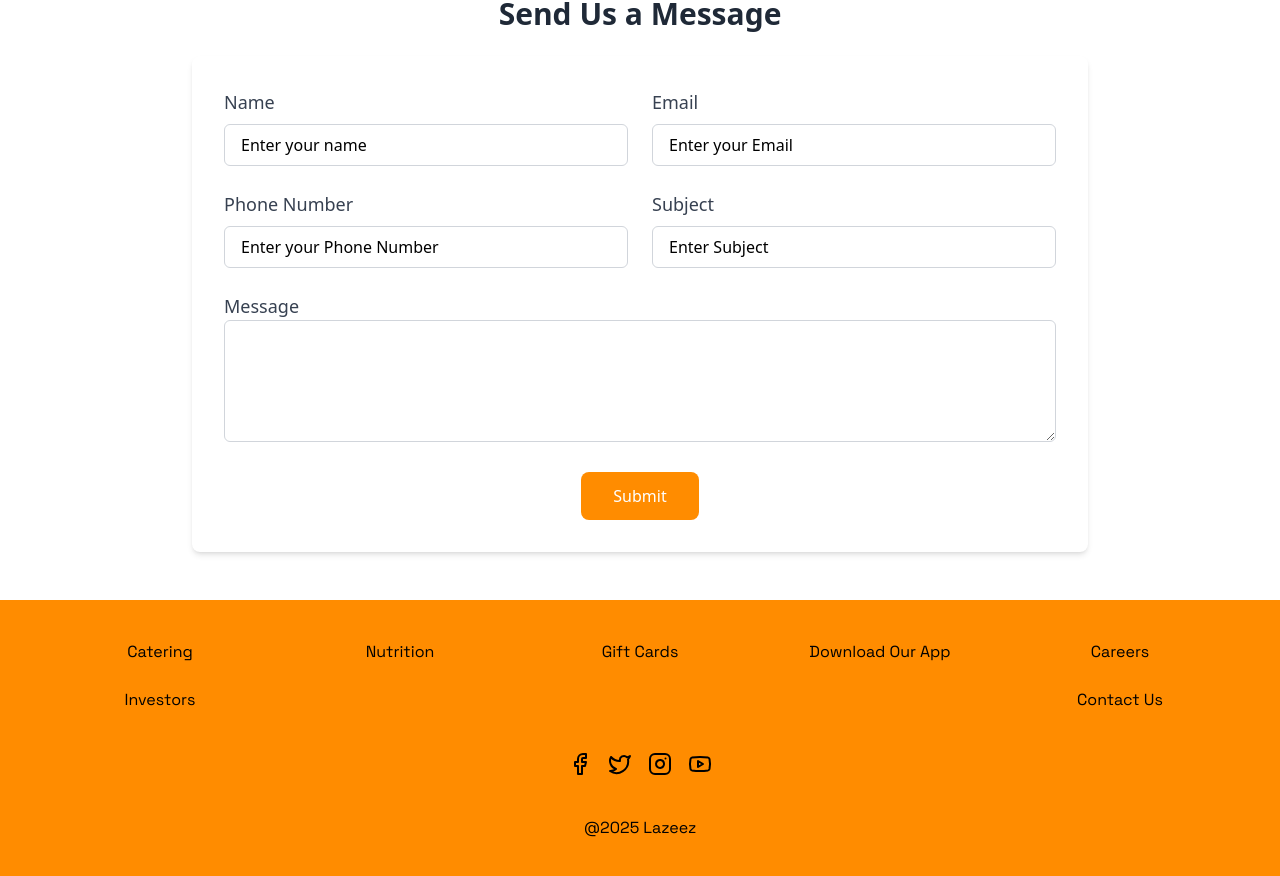
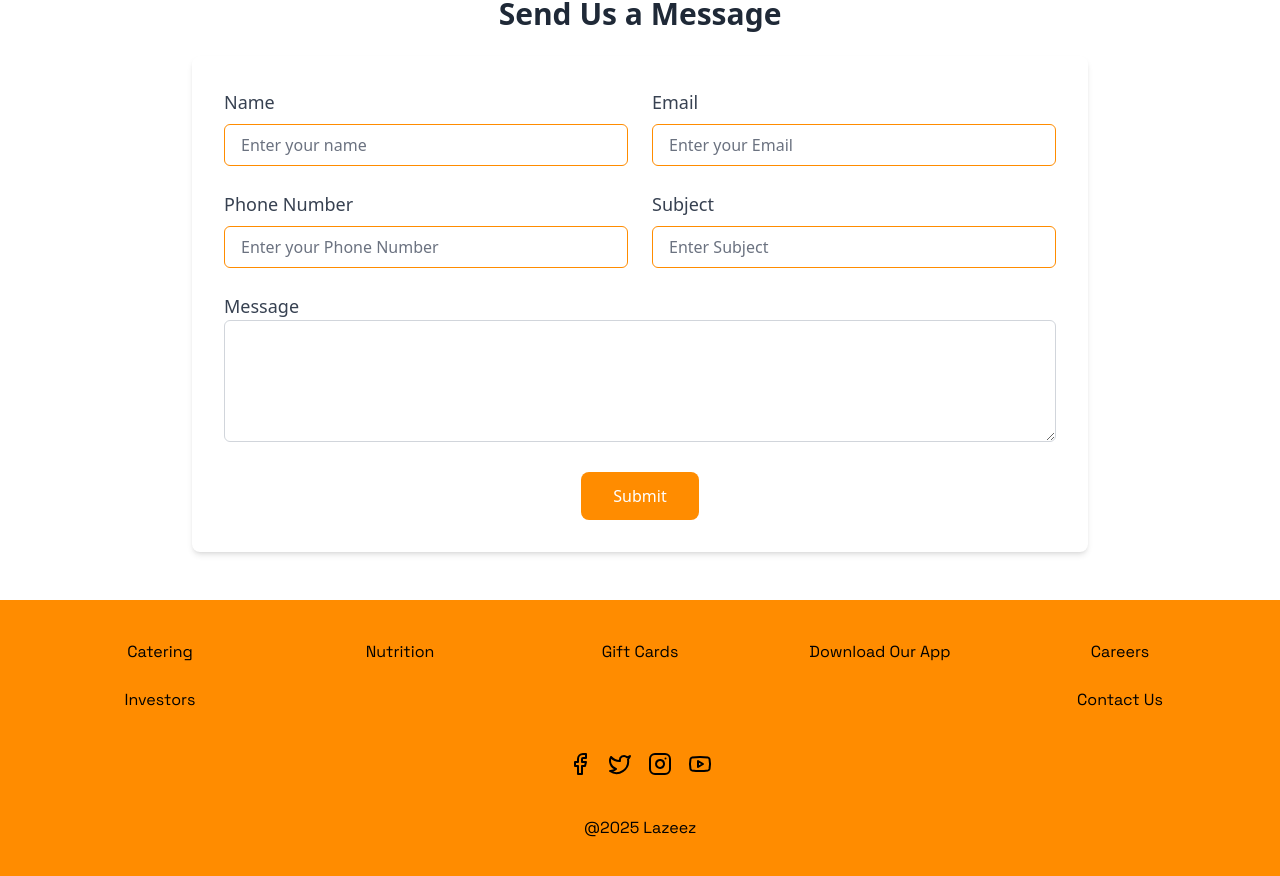
Before and after one commit to Raghdaa99/restaurant-website, a Vue app: page /contact in a window 1280 px wide. Shown: the part 780-1656 px from the top of the page. Built offline with nearby package versions, Linux system fonts and the light colour scheme; a web font is replaced by a local one.

Commit message:
Update InputField -component .vue

```diff
--- a/src/components/UI/InputField.vue
+++ b/src/components/UI/InputField.vue
@@ -2,9 +2,12 @@
   <div class="flex flex-col space-y-2">
     <label class="font-medium text-lg text-gray-700">{{ label }}</label>
     <input
-        :type="type"
-        class="px-4 py-2 border border-gray-300 rounded-md focus:border-primary focus:ring-primary focus:ring-1 transition-all"
-        :placeholder="placeholder"
+      :type="type"
+      class="px-4 py-2 border border-primary rounded-md focus:border-primary focus:ring-primary focus:ring-1 transition-all placeholder-gray-500"
+      :placeholder="placeholder"
+      :value="modelValue"
+      @input="$emit('update:modelValue', $event.target.value)"
+      @blur="$emit('blur')"
     />
   </div>
 </template>
@@ -17,5 +20,8 @@ defineProps({
     default: "text",
   },
   placeholder: String,
+  modelValue: String,
 });
+
+defineEmits(['update:modelValue', 'blur']);
 </script>
```
